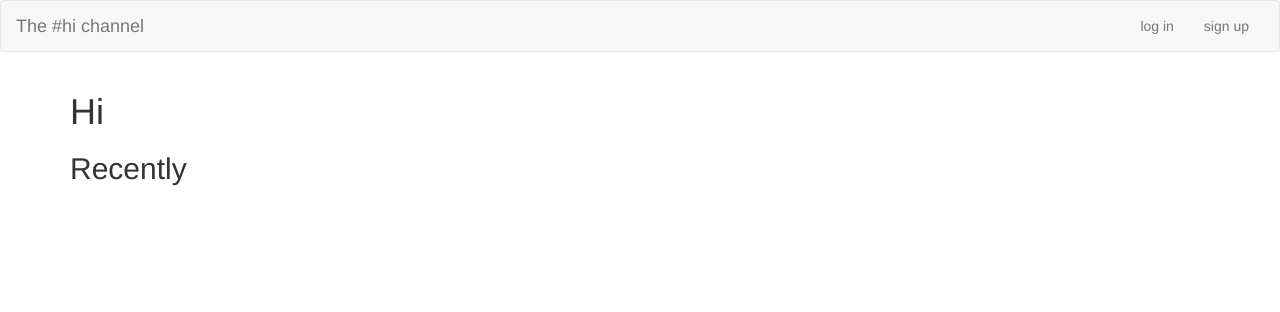
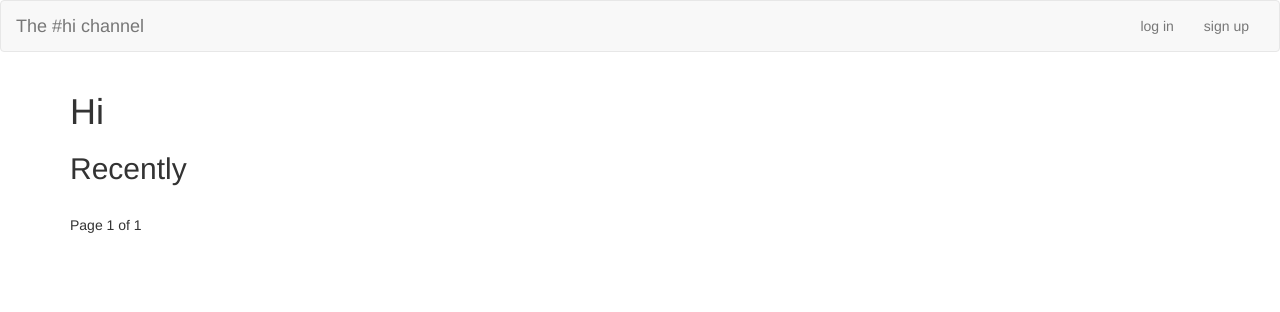
Before and after one commit to stvnrlly/thehichannel, a Django app: page / in a window 1280 px wide. Shown: the top 312 px of the page. Run offline with Django 3.2, Linux system fonts and the light colour scheme; data that the repository does not hold is empty; some libraries are stand-ins or nearby versions.

Commit message:
pagination

```diff
--- a/his/views.py
+++ b/his/views.py
@@ -1,12 +1,24 @@
 from django.shortcuts import render, redirect, get_object_or_404
 from django.contrib.auth.models import User
+from django.core.paginator import Paginator, EmptyPage, PageNotAnInteger
 from his.models import Hi
 from his.forms import HiForm
 
 # Create your views here.
 def user_hi(request, user):
     user = get_object_or_404(User, username=user)
-    his = Hi.objects.filter(sender=user.id).order_by('-timestamp')
+    hi_list = Hi.objects.filter(sender=user.id).order_by('-timestamp')
+    paginator = Paginator(hi_list, 100)
+    page = request.GET.get('page')
+    try:
+        his = paginator.page(page)
+    except PageNotAnInteger:
+        # If page is not an integer, deliver first page.
+        his = paginator.page(1)
+    except EmptyPage:
+        # If page is out of range (e.g. 9999), deliver last page of results.
+        his = paginator.page(paginator.num_pages)
+
     return render(
         request,
         "thehichannel/user.html",
@@ -16,7 +28,18 @@ def user_hi(request, user):
     )
 
 def all_hi(request):
-    his = Hi.objects.all().order_by('-timestamp')
+    hi_list = Hi.objects.all().order_by('-timestamp')
+    paginator = Paginator(hi_list, 100)
+    page = request.GET.get('page')
+    try:
+        his = paginator.page(page)
+    except PageNotAnInteger:
+        # If page is not an integer, deliver first page.
+        his = paginator.page(1)
+    except EmptyPage:
+        # If page is out of range (e.g. 9999), deliver last page of results.
+        his = paginator.page(paginator.num_pages)
+
     if request.method == "POST":
         request.POST._mutable = True
         request.POST["message"] = "hi"
--- a/thehichannel/templates/thehichannel/all.html
+++ b/thehichannel/templates/thehichannel/all.html
@@ -26,4 +26,19 @@
   </div>
 </p>
 {% endfor %}
+<div class="pagination">
+    <span class="step-links">
+        {% if his.has_previous %}
+            <a href="?page={{ his.previous_page_number }}">◀</a>
+        {% endif %}
+
+        <span class="current">
+            Page {{ his.number }} of {{ his.paginator.num_pages }}
+        </span>
+
+        {% if his.has_next %}
+            <a href="?page={{ his.next_page_number }}">▶</a>
+        {% endif %}
+    </span>
+</div>
 {% endblock %}
```
Also changed, not shown: thehichannel/templates/thehichannel/user.html (+15 -0 lines).
